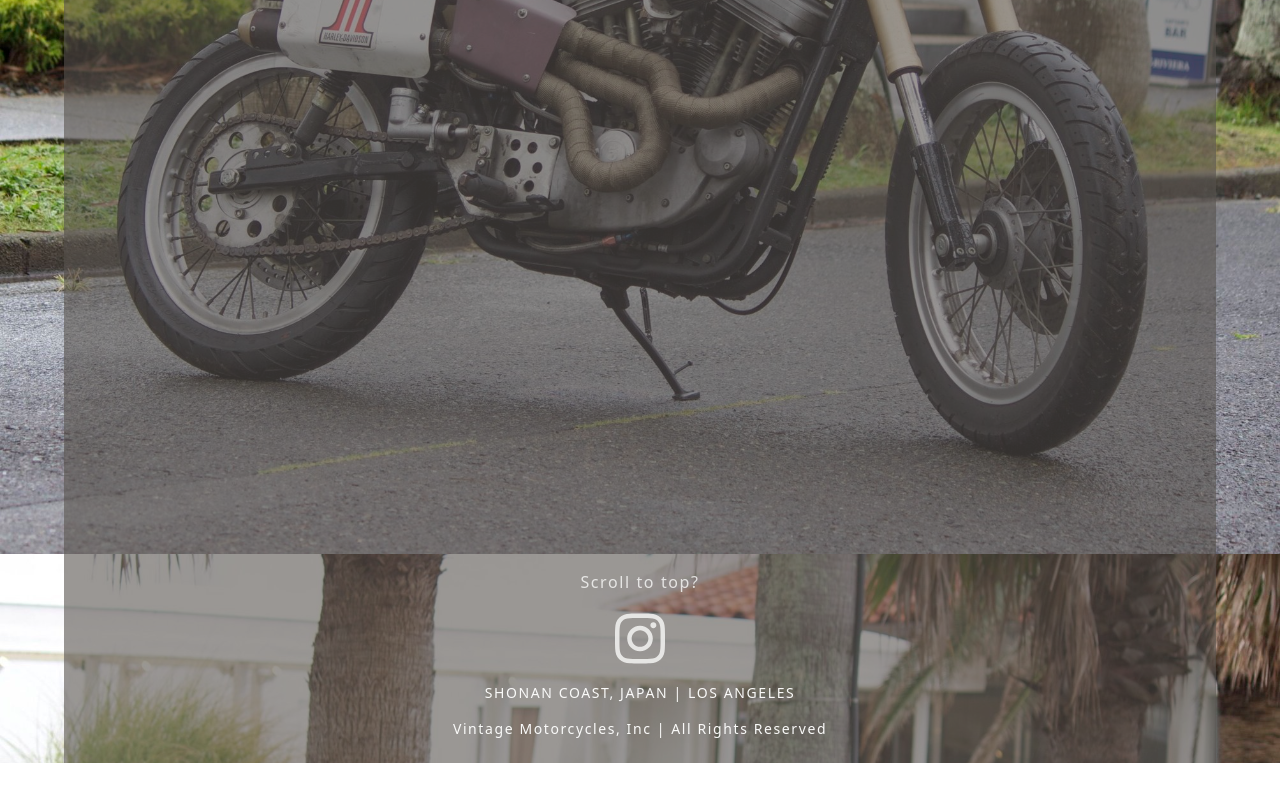
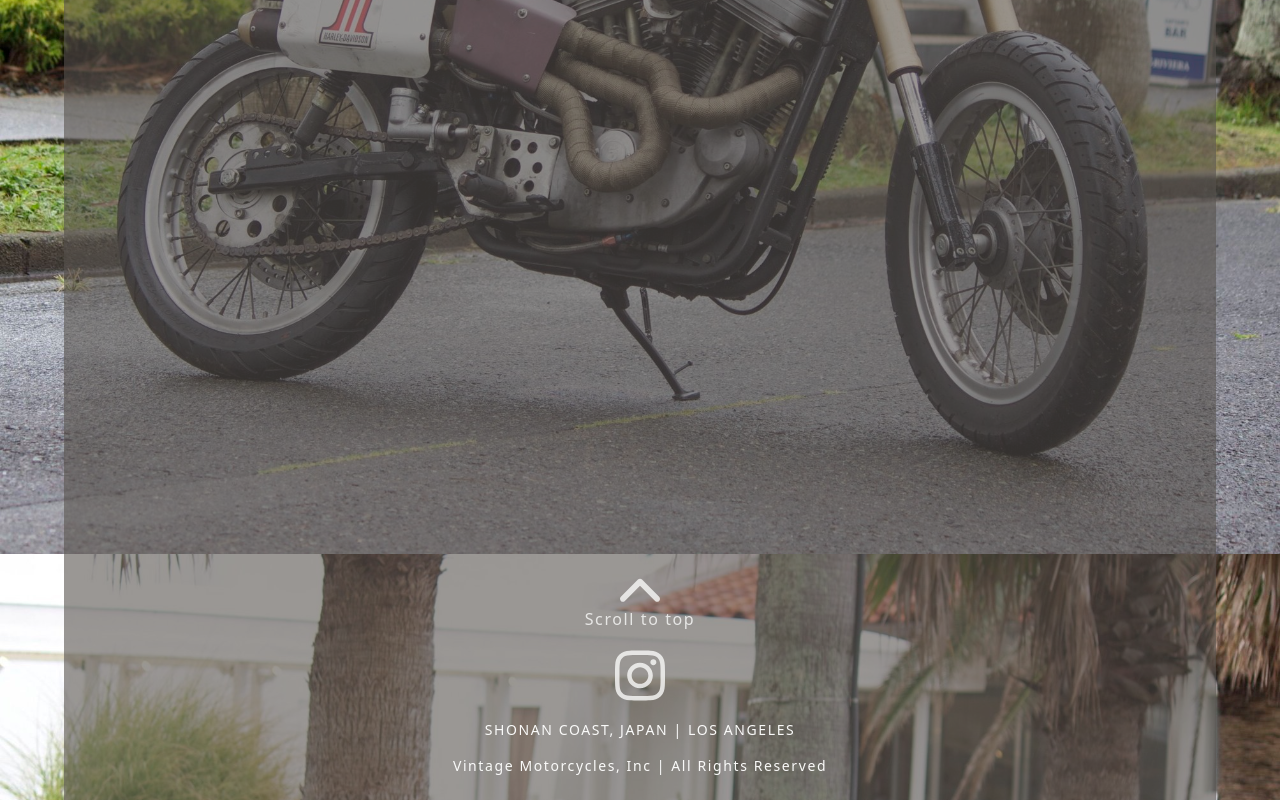
Before and after one commit to jedharwood/NycMotorcycles, a Next.js app: page / in a window 1280 px wide. Shown: the part 509-1309 px from the top of the page. Before the commit the page ends 1272 px from the top, so only its background shows below. Built offline with nearby package versions, Linux system fonts and the light colour scheme.

Commit message:
internationalized footer

```diff
--- a/components/footer/index.tsx
+++ b/components/footer/index.tsx
@@ -1,7 +1,10 @@
 import instagramIcon from 'assets/svgs/instagram-icon.svg'
+import chevronUp from 'assets/svgs/chevron-up.svg'
 import Image from 'next/image'
+import { FormattedMessage, useIntl } from 'react-intl'
 
 export const Footer = (): JSX.Element => {
+  const intl = useIntl()
   const scrollToTop = (): void => {
     if (typeof window === 'undefined') return
     window.scrollTo({ top: 0, behavior: 'smooth' })
@@ -14,7 +17,16 @@ export const Footer = (): JSX.Element => {
         onClick={scrollToTop}
         className="opacity-80 hover:opacity-100 hover:underline"
       >
-        Scroll to top?
+        <div className='flex justify-center'>
+        <Image
+          src={chevronUp}
+          alt={intl.formatMessage({ id: 'component.footer.text.scroll-to-top' })}
+          width={40}
+          height={40}
+          priority
+        />
+        </div>
+        <FormattedMessage id="component.footer.text.scroll-to-top" />
       </button>
       <a
         href="https://www.instagram.com/newyorkcitymotorcycles/"
@@ -22,17 +34,17 @@ export const Footer = (): JSX.Element => {
       >
         <Image
           src={instagramIcon}
-          alt="Instagram logo"
+          alt={intl.formatMessage({ id: 'component.footer.alt.instagram-logo' })}
           width={50}
           height={50}
           priority
         />
       </a>
       <h3 className="flex justify-center text-sm md:text-md">
-        SHONAN COAST, JAPAN | LOS ANGELES
+        <FormattedMessage id="component.footer.text.address" />
       </h3>
       <h4 className="flex justify-center text-xs md:text-sm">
-        Vintage Motorcycles, Inc | All Rights Reserved
+        <FormattedMessage id="component.footer.text.disclaimer" />
       </h4>
     </footer>
   )
--- a/components/header/index.tsx
+++ b/components/header/index.tsx
@@ -4,7 +4,6 @@ import burgerIcon from '../../assets/svgs/burger-icon.svg'
 import { useEffect, useState } from 'react'
 import { useRouter } from 'next/router'
 import { NavLink } from '../nav-link'
-
 import { FormattedMessage, useIntl } from 'react-intl'
 
 type NavLinkDetails = {
@@ -99,7 +98,7 @@ export const Header = (): JSX.Element => {
       <div className="flex justify-center pb-6">
           <Image
             src={nycmcLogo}
-          alt="New york city motorcycles logo"
+            alt={intl.formatMessage({ id: 'component.header.alt.nycmc-logo' })}
             width={111}
             height={111}
             priority
@@ -124,7 +123,7 @@ export const Header = (): JSX.Element => {
             </span>
             <Image
               src={burgerIcon}
-              alt="Burger menu icon"
+              alt={intl.formatMessage({ id: 'component.header.alt.burger-menu' })}
               width={40}
               height={40}
               priority
--- a/components/nav-link/index.tsx
+++ b/components/nav-link/index.tsx
@@ -7,8 +7,7 @@ interface NavLinkProps {
 }
 
 export const NavLink = ({ href, text, active }: NavLinkProps): JSX.Element => {
-  const classes: string =
-    'block md:hover:underline md:hover:opacity-100'
+  const classes: string = 'block md:hover:underline md:hover:opacity-100'
   const activeClasses: string = active
     ? classes + ' underline opacity-100'
     : classes + ' opacity-80'
--- a/languages/en.json
+++ b/languages/en.json
@@ -1,6 +1,8 @@
 {
   "component.header.title": "NEW YORK CITY MOTORCYCLES",
   "component.header.sr.open-main-menu": "Open main menu",
+  "component.header.alt.nycmc-logo": "New york city motorcycles logo",
+  "component.header.alt.burger-menu": "Burger menu icon",
   "component.header.nav.home": "HOME",
   "component.header.nav.active-auctions": "ACTIVE AUCTIONS",
   "component.header.nav.sold-archive": "SOLD ARCHIVE",
@@ -9,5 +11,8 @@
   "component.header.nav.contact": "CONTACT",
   "component.header.nav.consign": "CONSIGN",
   "component.header.nav.invest": "INVEST",
-  "component.footer.sr.back-to-top": "Scroll back to the top"
+  "component.footer.alt.instagram-logo": "Instagram logo",
+  "component.footer.text.scroll-to-top": "Scroll to top",
+  "component.footer.text.address": "SHONAN COAST, JAPAN | LOS ANGELES",
+  "component.footer.text.disclaimer": "Vintage Motorcycles, Inc | All Rights Reserved"
 }
--- a/languages/jp.json
+++ b/languages/jp.json
@@ -1,6 +1,8 @@
 {
   "component.header.title": "NEW YORK CITY MOTORCYCLES",
   "component.header.sr.open-main-menu": "placeholder",
+  "component.header.alt.nycmc-logo": "placeholder",
+  "component.header.alt.burger-menu": "placeholder",
   "component.header.nav.home": "placeholder",
   "component.header.nav.active-auctions": "placeholder",
   "component.header.nav.sold-archive": "placeholder",
@@ -9,5 +11,8 @@
   "component.header.nav.contact": "placeholder",
   "component.header.nav.consign": "placeholder",
   "component.header.nav.invest": "placeholder",
-  "component.header.sr.back-to-top": "placeholder"
+  "component.footer.alt.instagram-logo": "placeholder",
+  "component.header.text.scroll-to-top": "placeholder",
+  "component.footer.text.address": "placeholder",
+  "component.footer.text.disclaimer": "placeholder"
 }
```
Also changed, not shown: assets/svgs/chevron-up.svg (added). Lines whose indentation alone changed are shown as unchanged.
